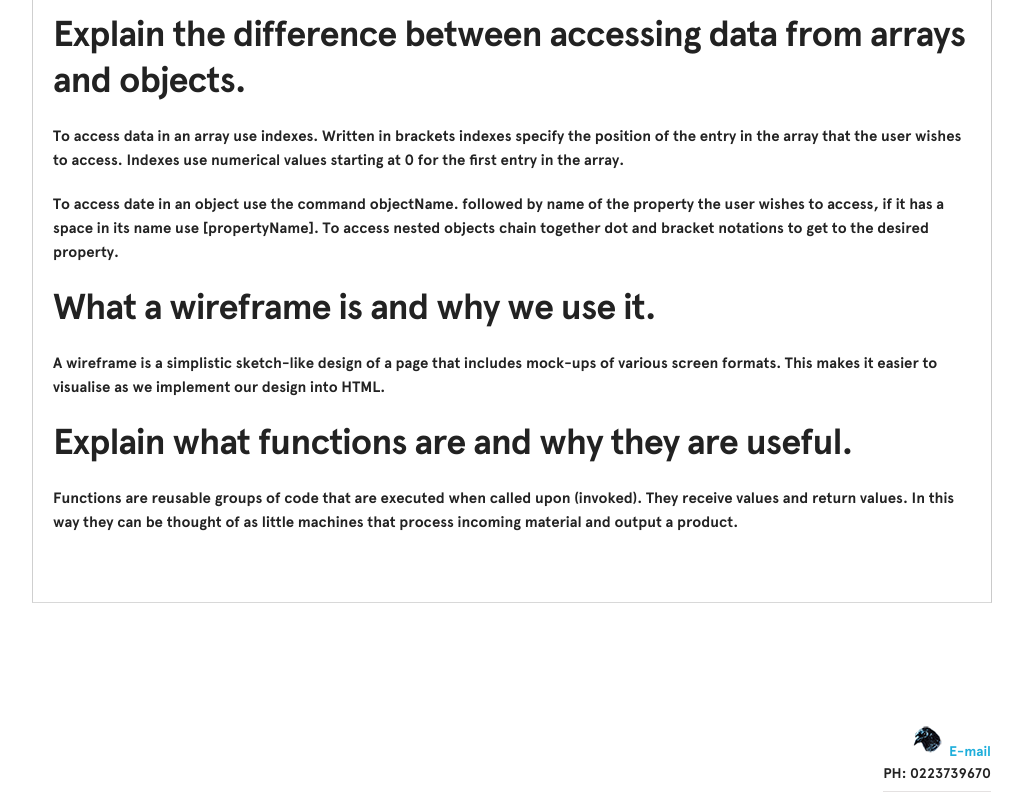
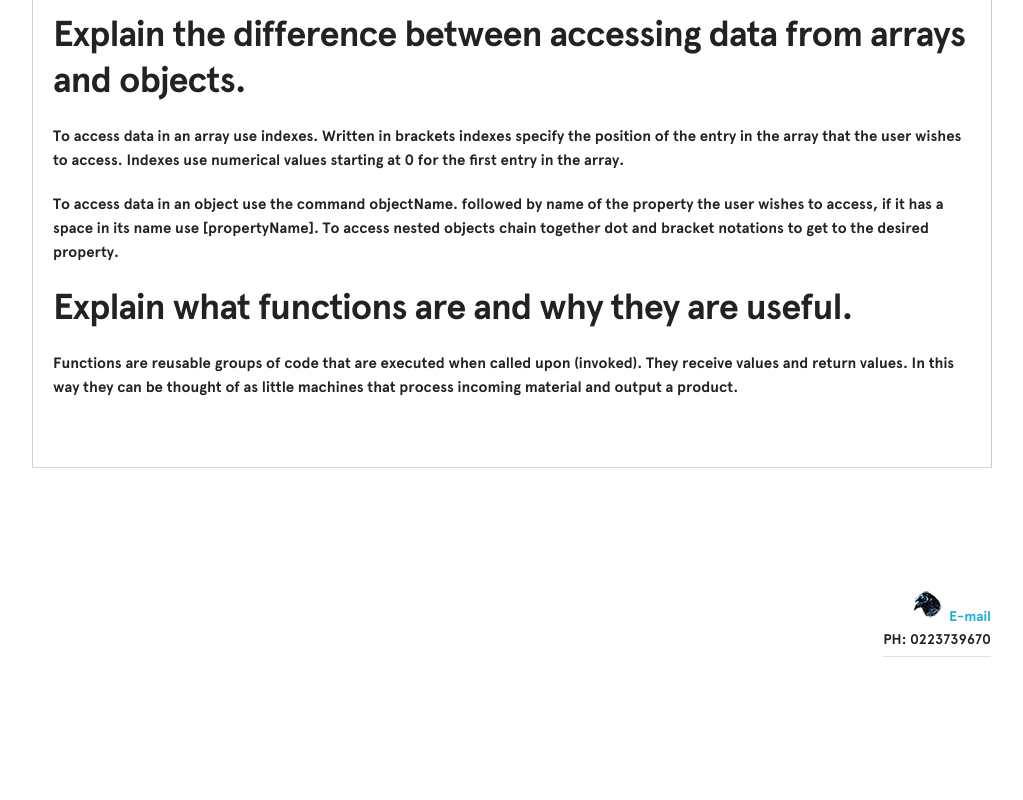
Before and after one commit to dannash100/dannash100.github.io, a plain HTML site: page blog/t4-javascript-basics.html in a window 1280 px wide. Shown: the part 1430-2230 px from the top of the page, without its empty margins (128-1151 px from the left). After the commit the page ends 2095 px from the top, so only its background shows below. Drawn offline with Linux system fonts and the light colour scheme.

Commit message:
fixed spelling mistak

```diff
--- a/blog/t4-javascript-basics.html
+++ b/blog/t4-javascript-basics.html
@@ -39,9 +39,7 @@
             <h3 class="subheader">Explain the difference between accessing data from arrays and objects.</h3>
             <p class="answer">To access data in an array use indexes. Written in brackets indexes specify the position of the entry in the array that the user wishes to access. Indexes use numerical values starting at 0 for the first entry in the array.
             </p>
-            <p class="answer">To access date in an object use the command objectName. followed by name of the property the user wishes to access, if it has a space in its name use [propertyName]. To access nested objects chain together dot and bracket notations to get to the desired property. </p>
-            <h3 class="subheader">What a wireframe is and why we use it.</h3>
-            <p class="answer">A wireframe is a simplistic sketch-like design of a page that includes mock-ups of various screen formats. This makes it easier to visualise as we implement our design into HTML.</p>
+            <p class="answer">To access data in an object use the command objectName. followed by name of the property the user wishes to access, if it has a space in its name use [propertyName]. To access nested objects chain together dot and bracket notations to get to the desired property. </p>
             <h3 class="subheader">Explain what functions are and why they are useful.</h3>
             <p class="answer">Functions are reusable groups of code that are executed when called upon (invoked). They receive values and return values. In this way they can be thought of as little machines that process incoming material and output a product. </p>
             <br>
--- a/styles/main.css
+++ b/styles/main.css
@@ -65,6 +65,8 @@ ul.topnav li.right {
     .blogtype {text-align: center;}
 
 }
+
+
 
 .birds {
     box-sizing:border-box;
```
